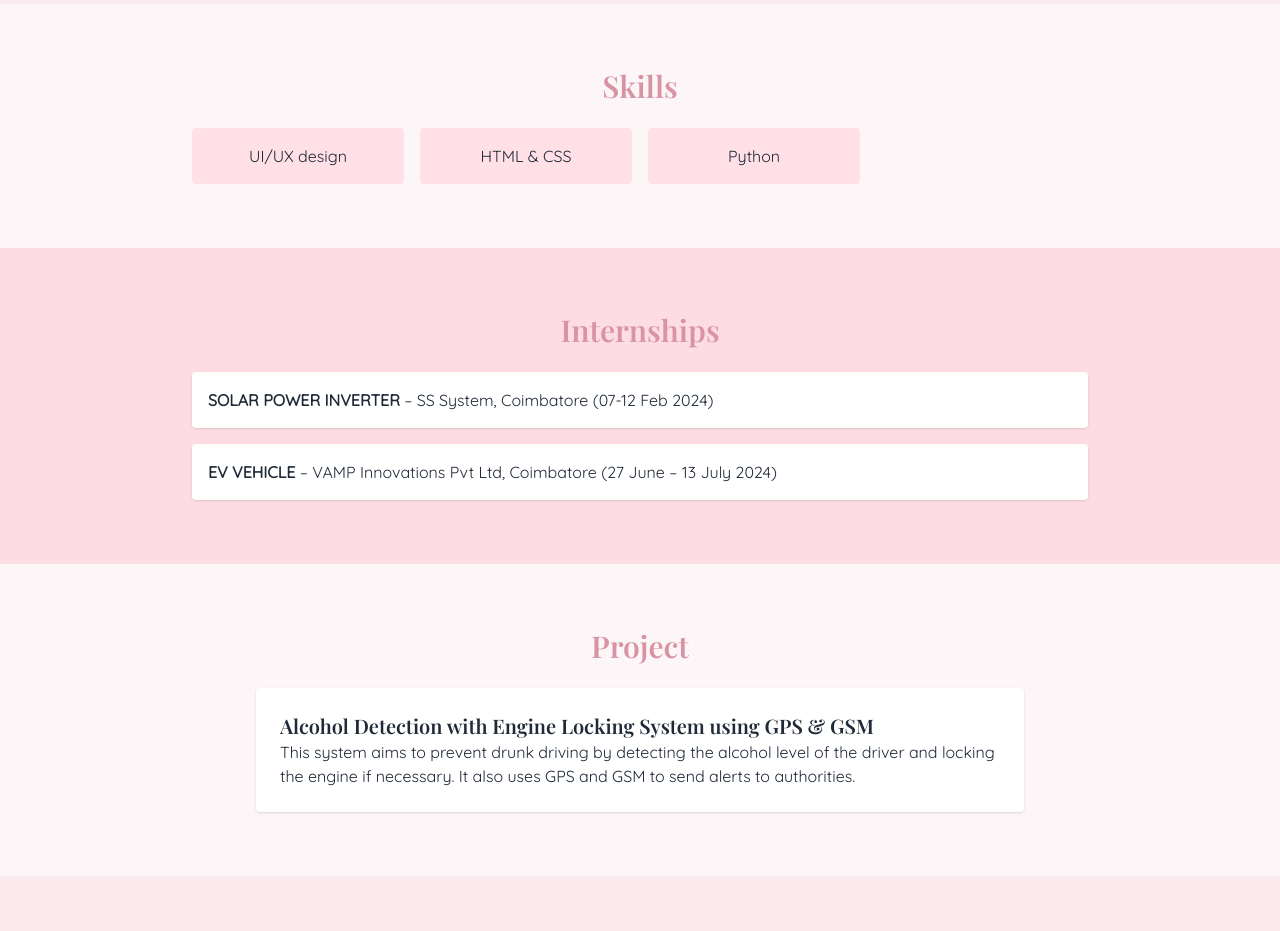
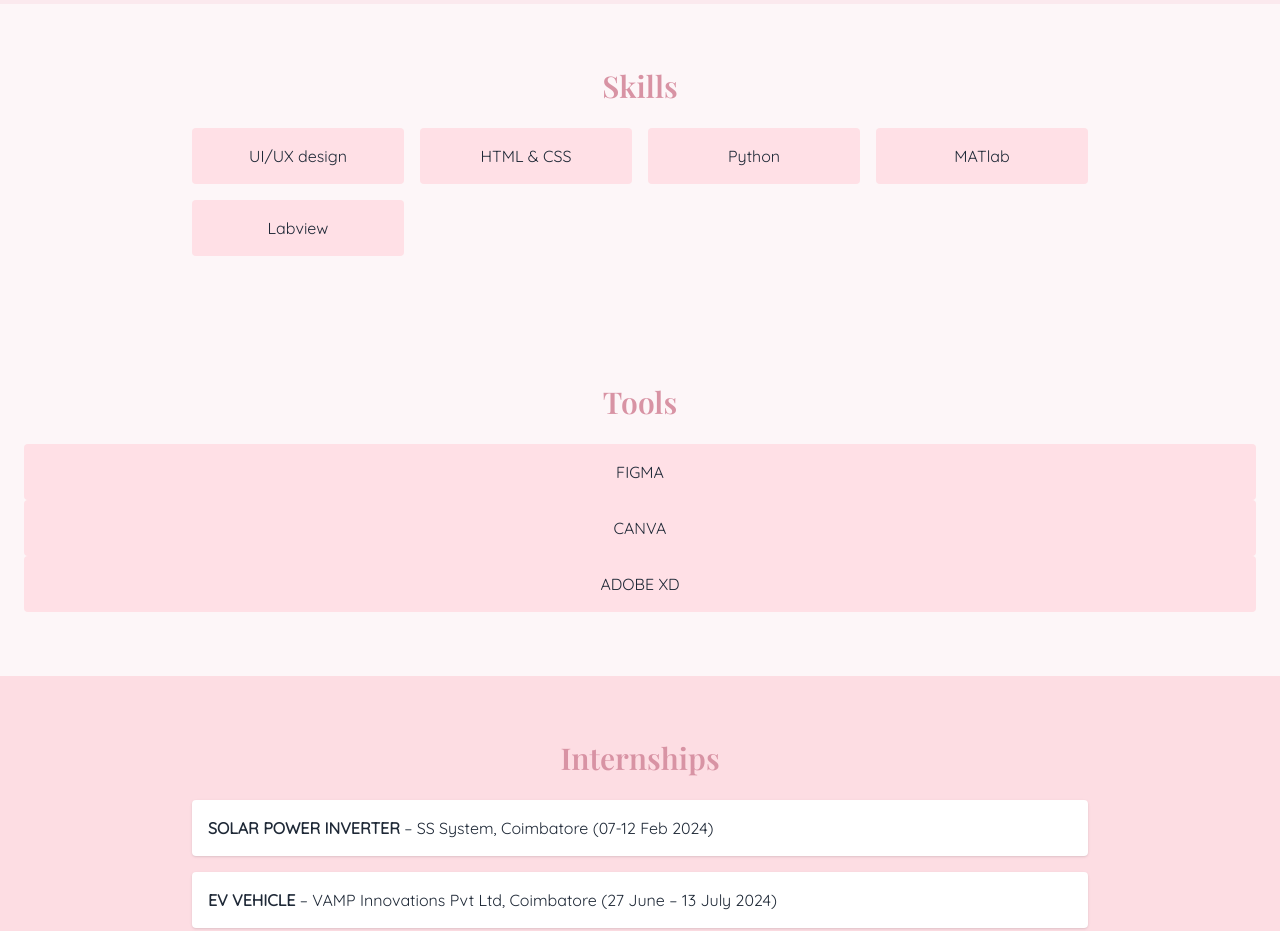
Before and after one commit to Nithyasri701/portfolio, a plain HTML site: page index.html in a window 1280 px wide. Shown: the part 1440-2371 px from the top of the page. Drawn offline with nearby package versions, Linux system fonts and the light colour scheme.

Commit message:
Update index.html

```diff
--- a/index.html
+++ b/index.html
@@ -30,6 +30,7 @@
         <a href="#about" class="hover:underline">About</a>
         <a href="#education" class="hover:underline">Education</a>
         <a href="#skills" class="hover:underline">Skills</a>
+        <a href="#skills" class="hover:underline">Tools</a>
         <a href="#internships" class="hover:underline">Internships</a>
         <a href="#projects" class="hover:underline">Projects</a>
         <a href="#certifications" class="hover:underline">Certifications</a>
@@ -81,7 +82,16 @@
       <div class="bg-[#ffe0e6] p-4 rounded text-center hover-box">UI/UX design </div>
       <div class="bg-[#ffe0e6] p-4 rounded text-center hover-box">HTML & CSS</div>
       <div class="bg-[#ffe0e6] p-4 rounded text-center hover-box">Python</div>
+       <div class="bg-[#ffe0e6] p-4 rounded text-center hover-box">MATlab</div>
+       <div class="bg-[#ffe0e6] p-4 rounded text-center hover-box">Labview</div>
     </div>
+  </section>
+    <section id="Tools" class="py-16 px-6" data-aos="fade-up">
+    <h2 class="text-3xl font-bold mb-6 text-center text-[#D893A4]">Tools</h2>
+       <div class="bg-[#ffe0e6] p-4 rounded text-center hover-box">FIGMA </div>
+      <div class="bg-[#ffe0e6] p-4 rounded text-center hover-box">CANVA</div>
+      <div class="bg-[#ffe0e6] p-4 rounded text-center hover-box">ADOBE XD</div>
+       </div>
   </section>
 
   <section id="internships" class="py-16 px-6 bg-[#fddde3]" data-aos="fade-up">
```
